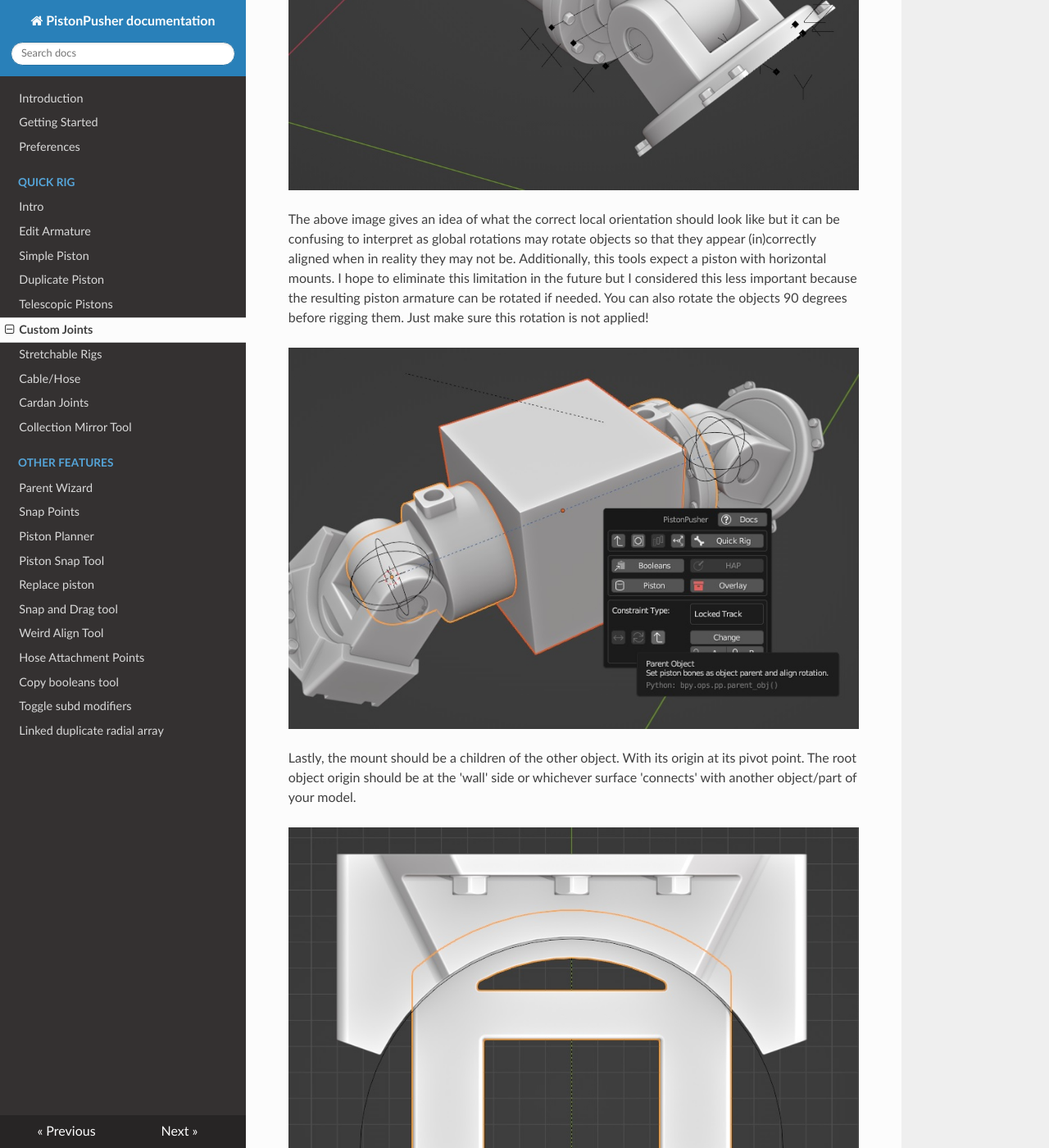
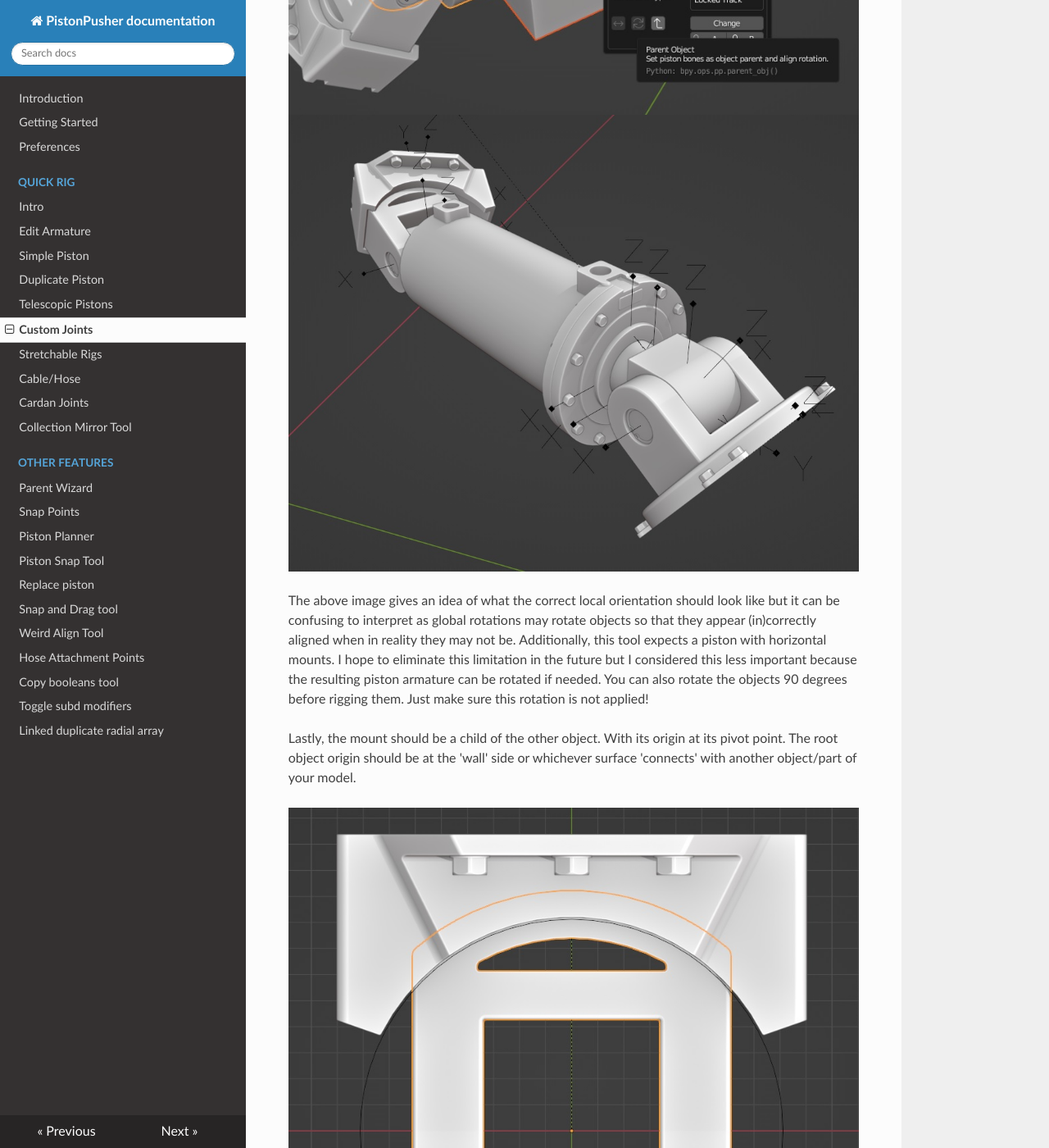
Before and after one commit to ZenderB3D/pp_docs, an MkDocs documentation site: the page built from docs/Quickrigs/custom_joints.md, in a window 1280 px wide and 1400 px high, scrolled down 701 px. Shown: the whole window at 82% size. Built offline with MkDocs 1.6.1, drawn with Linux system fonts in a browser that asks for light colours; nearby versions of some CDN libraries; some of the changed text lies outside the part shown.

Commit message:
Update custom_joints.md

```diff
--- a/docs/Quickrigs/custom_joints.md
+++ b/docs/Quickrigs/custom_joints.md
@@ -4,13 +4,13 @@ Extend an existing piston armature with an extra mounts. This requires an 'assem
 
 These objects should also have a local orientation similar to that of the rigged piston, their final global rotations does not matter much. The easiest way to get the correct local alignment without much thought is to align an object with the piston armature and parent it. (Using the parent helper, not wizard!) You can then unparent, snap and modify it further as needed.
 
+![parenthelper](../images/cm_parent_helper.jpg)
 ![localorientation](../images/cm_orientation_local.jpg)
 
-The above image gives an idea of what the correct local orientation should look like but it can be confusing to interpret as global rotations may rotate objects so that they appear (in)correctly aligned when in reality they may not be. Additionally, this tools expect a piston with horizontal mounts. I hope to eliminate this limitation in the future but I considered this less important because the resulting piston armature can be rotated if needed. You can also rotate the objects 90 degrees before rigging them. Just make sure this rotation is not applied!
+The above image gives an idea of what the correct local orientation should look like but it can be confusing to interpret as global rotations may rotate objects so that they appear (in)correctly aligned when in reality they may not be. Additionally, this tool expects a piston with horizontal mounts. I hope to eliminate this limitation in the future but I considered this less important because the resulting piston armature can be rotated if needed. You can also rotate the objects 90 degrees before rigging them. Just make sure this rotation is not applied!
 
-![parenthelper](../images/cm_parent_helper.jpg)
 
-Lastly, the mount should be a children of the other object. With its origin at its pivot point. The root object origin should be at the 'wall' side or whichever surface 'connects' with another object/part of your model.
+Lastly, the mount should be a child of the other object. With its origin at its pivot point. The root object origin should be at the 'wall' side or whichever surface 'connects' with another object/part of your model.
 
 ![pivotpoint](../images/custom_mount_pivot_point.jpg)
 ![rootorigin](../images/custom_mount_root_ori.jpg)
```
Also changed, not shown: other parts of docs/Quickrigs/custom_joints.md (+2 -0 lines).
